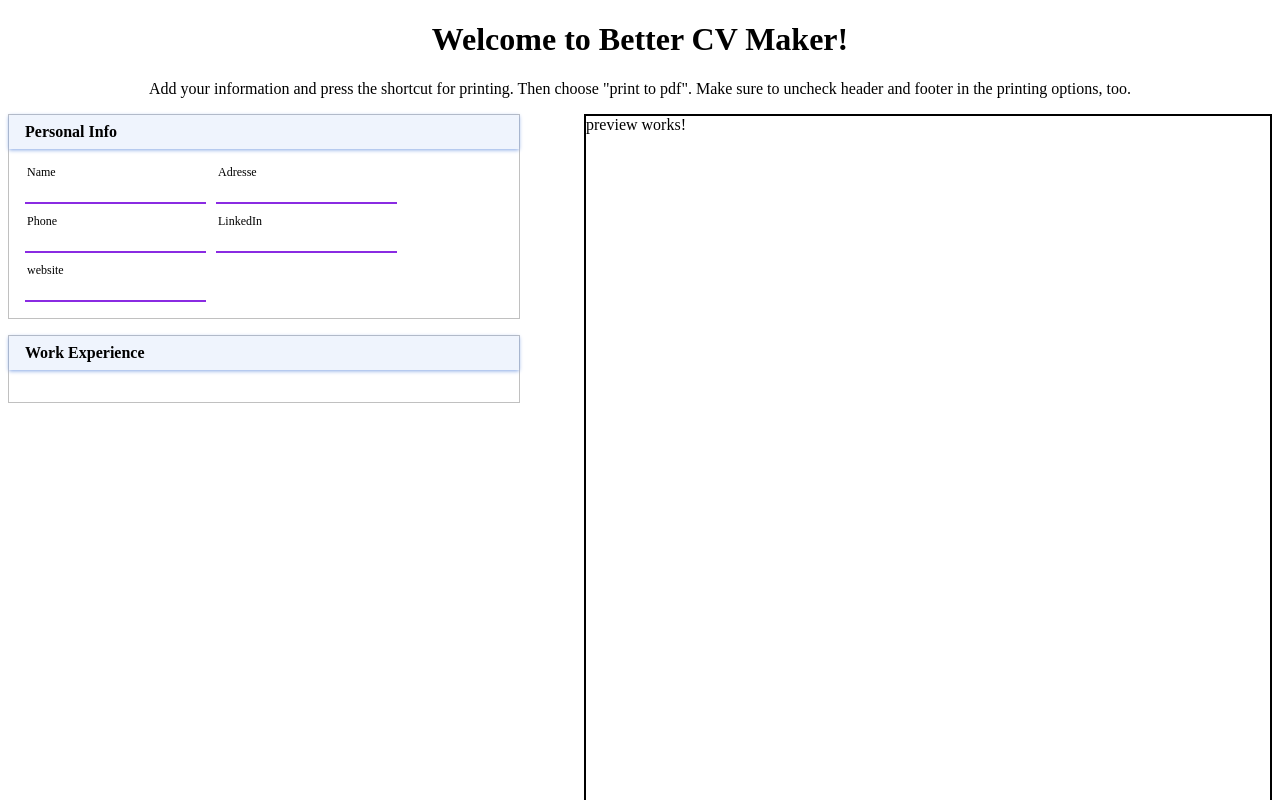
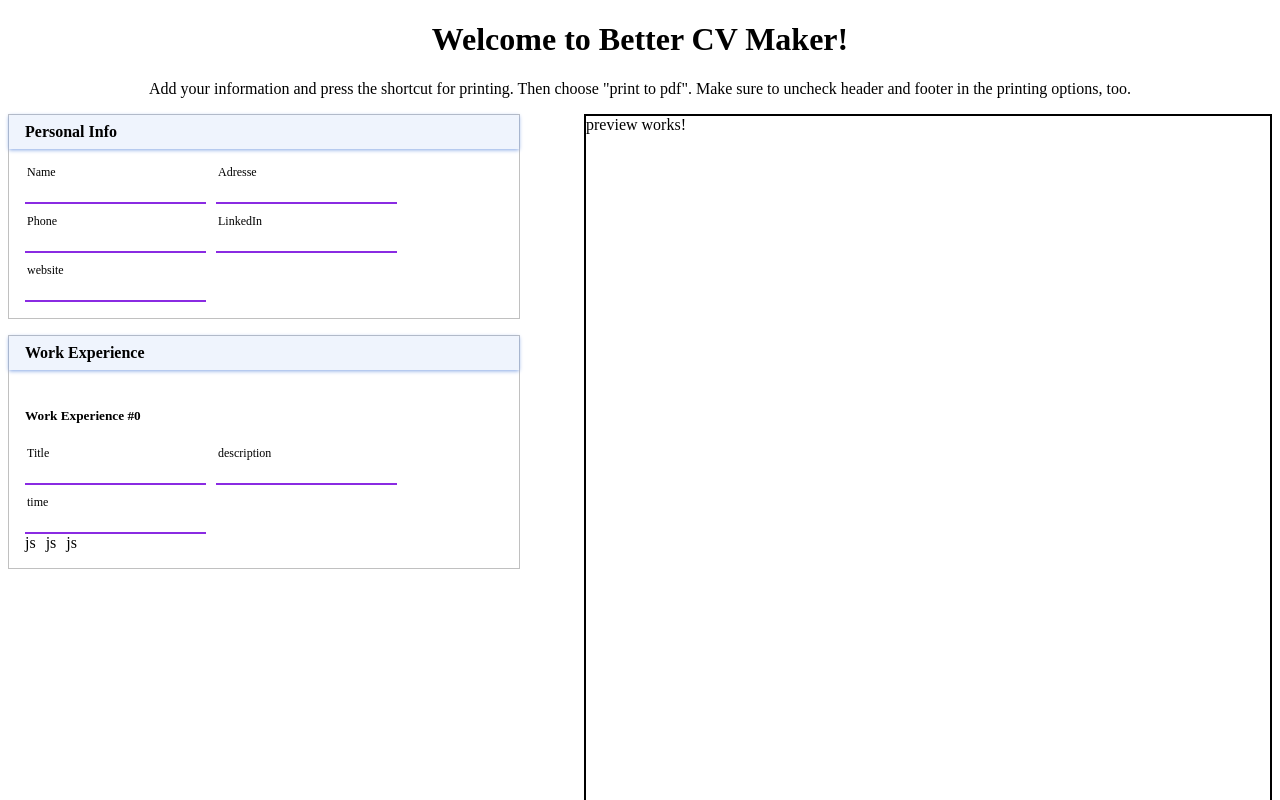
Before and after one commit to elVazquez222/better-cv-maker, an Angular app: page / in a window 1280 px wide. Shown: the top 800 px of the page. Built offline with nearby package versions, Linux system fonts and the light colour scheme.

Commit message:
display skills by work experience

```diff
--- a/src/app/app.component.html
+++ b/src/app/app.component.html
@@ -8,6 +8,7 @@
 
 <div class="container">
   <div class="inputs no-print">
+
     <div class="input-type-container">
       <h4>Personal Info</h4>
       <div class="input-group">
@@ -19,13 +20,36 @@
         </div>
       </div>
     </div>
+
     <div class="input-type-container">
       <h4>Work Experience</h4>
-      <div class="input-group">
-        <div *ngFor="let input of inputs">
+      <div *ngFor="let input of workExperienceInputs; index as i">
+        <h5>Work Experience #{{i}}</h5>
+        <div class="input-group">
           <div class="input-row">
-            <label [for]="input.label">{{input.label}}</label>
-            <input [type]="input.type" [(ngModel)]="input.value" />
+            <label [for]="input.title">Title</label>
+            <input [type]="input.type" [(ngModel)]="input.title" />
+          </div>
+          <div class="input-row">
+            <label [for]="input.description">description</label>
+            <input [type]="input.type" [(ngModel)]="input.description" />
+          </div>
+          <div class="input-row">
+            <label [for]="input.time">time</label>
+            <input [type]="input.type" [(ngModel)]="input.time" />
+          </div>
+        </div>
+        <div class="skills-in-work-experience" *ngFor="let skill of input.appliedSkills">
+          <div class="input-group">
+            <div class="input-row">
+              <div>{{skill.name}}</div>
+            </div>
+            <div class="input-row">
+              <div>{{skill.name}}</div>
+            </div>
+            <div class="input-row">
+              <div>{{skill.name}}</div>
+            </div>
           </div>
         </div>
       </div>
--- a/src/app/app.component.ts
+++ b/src/app/app.component.ts
@@ -1,5 +1,6 @@
 import { Component } from '@angular/core';
 import { TextInput } from './textInput';
+import { WorkExperienceInput } from './workExperienceInput'
 
 @Component({
   selector: 'app-root',
@@ -15,12 +16,13 @@ export class AppComponent {
     { label: "LinkedIn", type: "text", value: "" },
     { label: "website", type: "text", value: "" },
   ];
-  workExperienceInputs: Array<WorkExperienceInput> = [
-    { label: "Name", type: "text", value: "" },
-    { label: "Adresse", type: "text", value: "" },
-    { label: "Phone", type: "text", value: "" },
-    { label: "LinkedIn", type: "text", value: "" },
-    { label: "website", type: "text", value: "" },
+  workExperienceInputs: Array<WorkExperienceInput> = [{
+    type: 'text',
+    title: '',
+    description: '',
+    time: '',
+    appliedSkills: [{ name: 'js', color: 'red' }]
+  }
   ];
 
   newTextInput: TextInput = {
@@ -30,6 +32,6 @@ export class AppComponent {
   }
 
   addInput(): void {
-    this.inputs = [...this.inputs, this.newTextInput];
+    // this.inputs = [...this.inputs, this.newTextInput];
   }
 }
--- a/src/app/preview/preview.component.css
+++ b/src/app/preview/preview.component.css
@@ -3,3 +3,10 @@
   height: 976px;
   border: 2px solid black;
 }
+
+
+@media print {
+  .preview {
+    border: none;
+  }
+}
--- a/src/app/textInput.ts
+++ b/src/app/textInput.ts
@@ -1,5 +1,5 @@
 export interface TextInput {
+  type: string,
   label: string, // unique
-  type: string,
   value: string
 }
```
Also changed, not shown: src/app/workExperienceInput.ts (+8 -3 lines).
